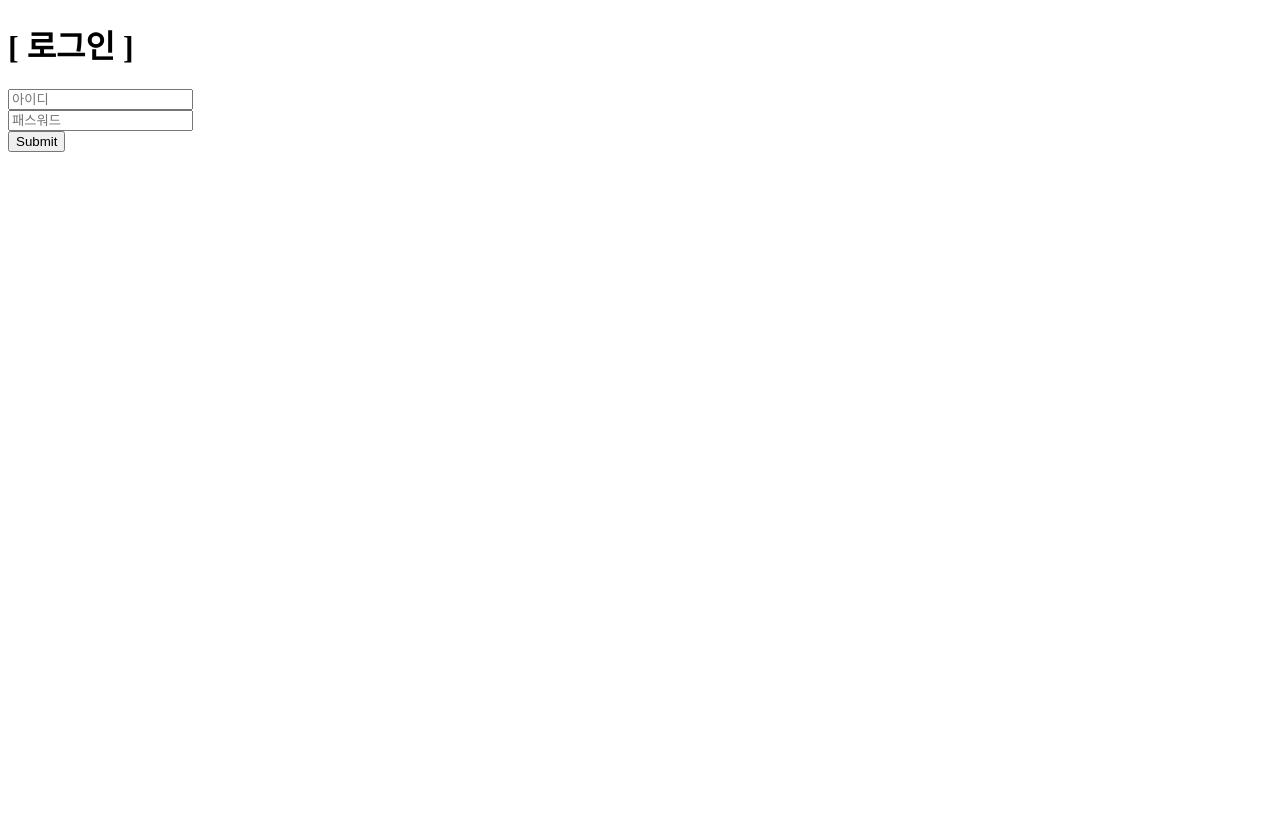
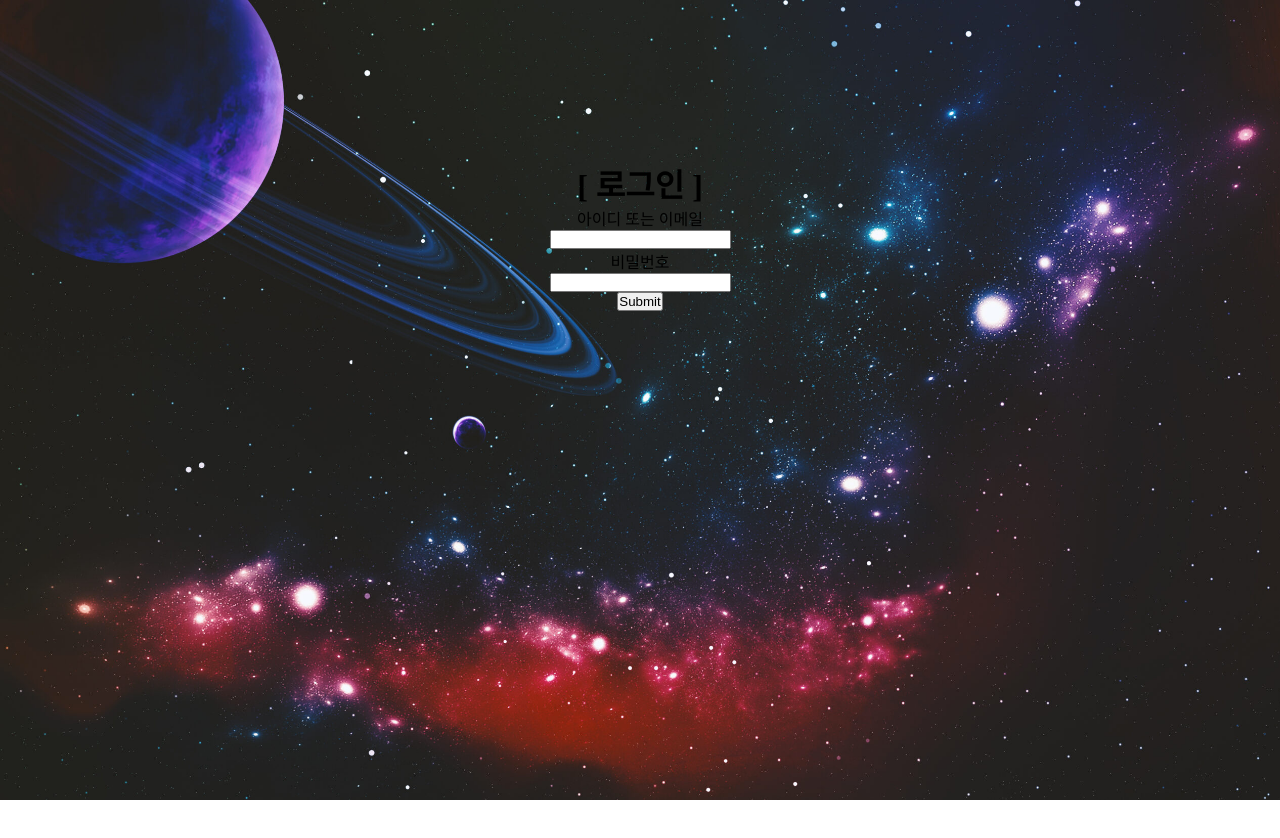
Before and after one commit to mingyubabo/git_learn, a plain HTML site: page index.html in a window 1280 px wide. Before the commit the page ends 800 px from the top, so only its background shows below. Drawn offline with Linux system fonts and the light colour scheme.

Commit message:
배경추가

```diff
--- a/index.html
+++ b/index.html
@@ -10,8 +10,10 @@
 <body>
     <div>
         <h1>[ 로그인 ]</h1>
-        <input type="text" placeholder="아이디"><br>
-        <input type="password" placeholder="패스워드"><br>
+        <p>아이디 또는 이메일</p>
+        <input type="text"><br>
+        <p>비밀번호</p>
+        <input type="password"><br>
         <input type="submit">
     </div>
 </body>
--- a/style.css
+++ b/style.css
@@ -0,0 +1,18 @@
+*{
+    margin: 0;
+    padding: 0;
+}
+
+html, body{
+    width: 100%;
+    height: 100%;
+    background: url("./background1.jpg");
+    background-repeat: no-repeat;
+    background-size: cover;
+}
+
+div{
+    height: 100%;
+    padding-top: 10rem;
+    text-align: center;
+}
```
Also changed, not shown: background.jpg (added), background1.jpg (added).
